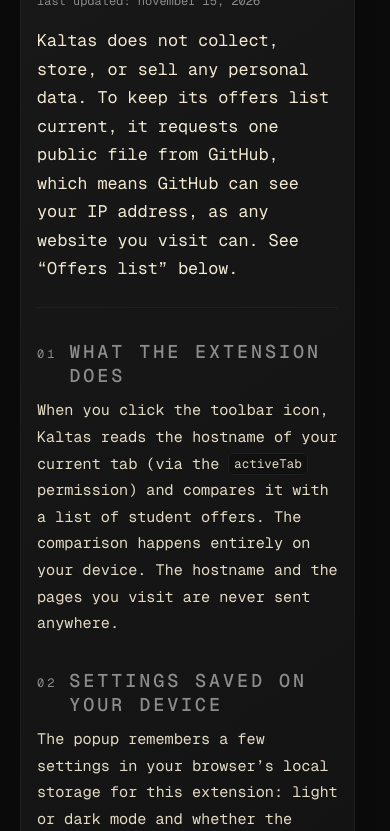
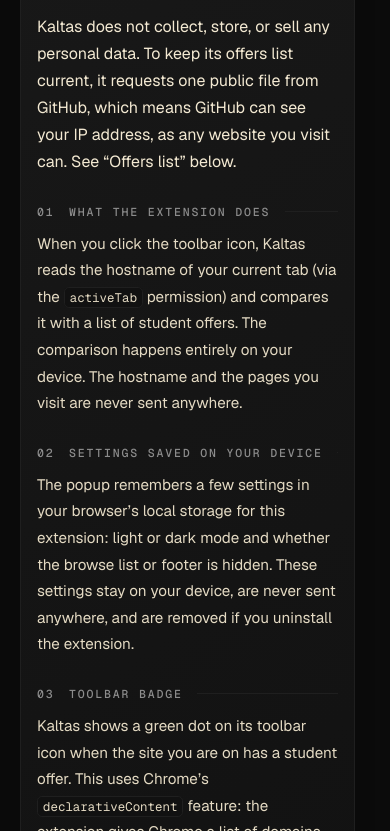
Before and after one commit to miconvr/portfolio, a plain HTML site: page kaltas/privacy-policy/index.html in a window 390 px wide. Shown: the part 204-1035 px from the top of the page. Drawn offline with Linux system fonts and the light colour scheme; no server answers.

Commit message:
fix: policy headings print with the card, same fonts and layout as the overview

```diff
--- a/css/styles.css
+++ b/css/styles.css
@@ -2704,12 +2704,7 @@ html.vt-leave::view-transition-new(page) { animation: none; opacity: 1 }
 
 /* Privacy policy layout */
 .policy { counter-reset: pol }
-.policy section { max-width: 40rem }
-.policy section p, .policy section li { font-size: .95rem; line-height: 1.75 }
 .policy section .policy-meta { font: 400 .75rem/1.4 var(--mono); color: var(--muted); text-transform: lowercase; margin: 0 0 1rem }
-.policy section .policy-lede { font-size: 1.05rem; line-height: 1.7; color: var(--ink); margin: 0; padding-bottom: 1.5rem; border-bottom: 1px solid var(--line) }
-.policy section h2 { counter-increment: pol; display: flex; align-items: baseline; gap: .75rem; margin: 2rem 0 .6rem; font-size: 1.15rem; line-height: 1.3 }
-.policy section h2::before { content: counter(pol, decimal-leading-zero); font: 400 .75rem var(--mono); color: var(--muted) }
 .policy section ul { margin: .5rem 0 0; padding-left: 1.2rem }
 .policy section li { margin: .4rem 0 }
 .policy section li::marker { color: var(--muted) }
@@ -2747,3 +2742,17 @@ html.vt-leave::view-transition-new(page) { animation: none; opacity: 1 }
 @font-face { font-family: "Geist"; font-style: normal; font-weight: 100 900; font-display: swap; src: url("/fonts/geist-latin-wght-normal.woff2") format("woff2") }
 @font-face { font-family: "Geist Mono"; font-style: normal; font-weight: 100 900; font-display: swap; src: url("/fonts/geist-mono-latin-wght-normal.woff2") format("woff2") }
 @font-face { font-family: "Big Shoulders Display"; font-style: normal; font-weight: 700; font-display: swap; src: url("/fonts/big-shoulders-display-latin-700-normal.woff2") format("woff2") }
+
+/* Privacy policy v2: same type as the overview (sans body, mono labels). Headings must not animate on their own or they arrive after the text. */
+.overview.policy section > h2 { animation: none }
+.policy section h2 { counter-increment: pol; margin: 2.25rem 0 .75rem }
+.policy section h2::before { content: counter(pol, decimal-leading-zero) }
+.policy section p, .policy section li { font-family: inherit; font-size: 1rem; line-height: 1.75; color: var(--text); max-width: 62ch }
+.policy section .policy-lede { font-size: 1.05rem; line-height: 1.7; color: var(--ink); margin: 0 0 .5rem }
+.policy section a { overflow-wrap: anywhere }
+@media (max-width: 30rem) {
+  .policy .project-title h1 { font-size: 1.6rem; padding-right: 2.75rem }
+  .policy section p, .policy section li { font-size: .95rem }
+  .policy section .policy-lede { font-size: 1rem }
+  .policy section h2 { margin-top: 1.75rem }
+}
```
